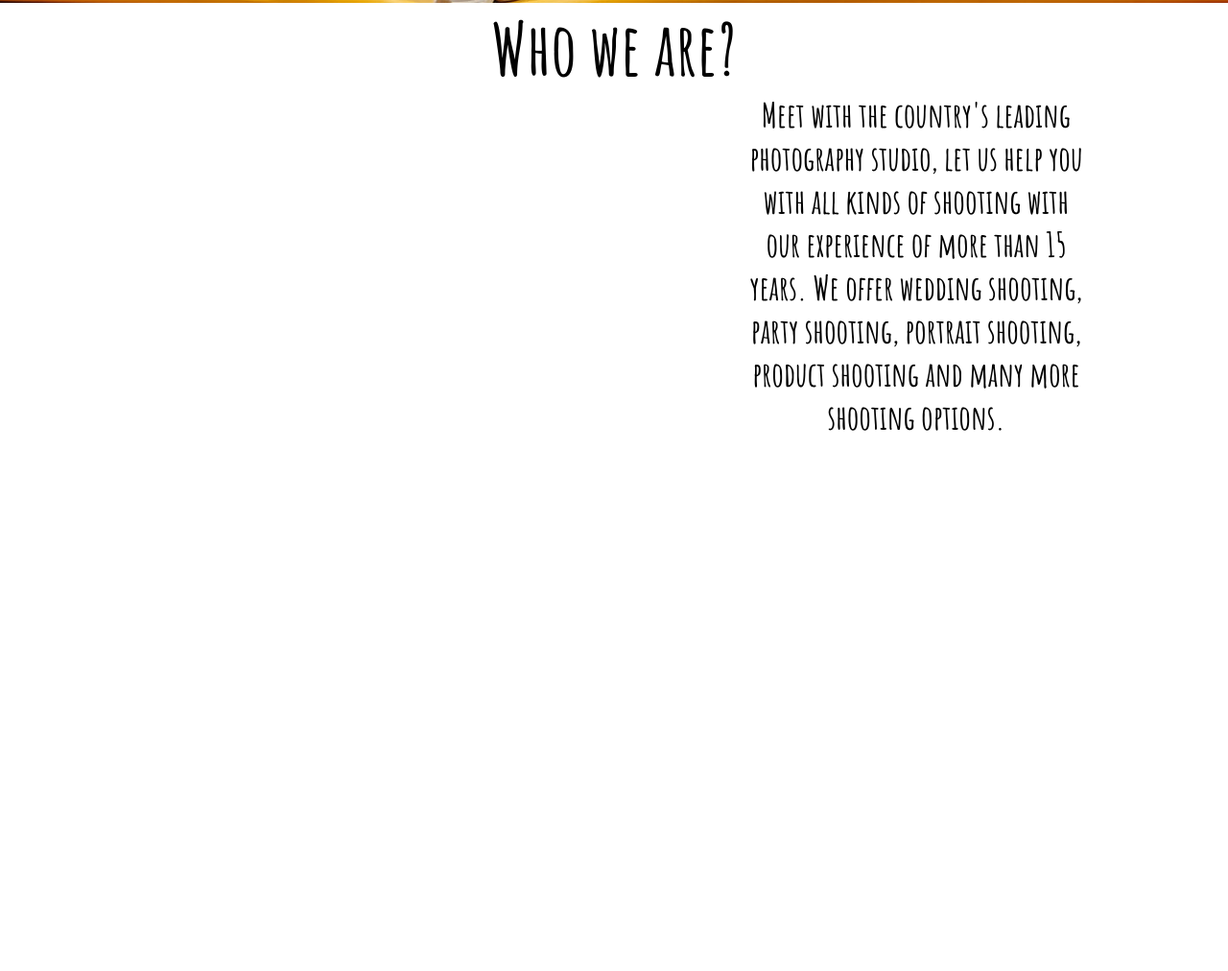
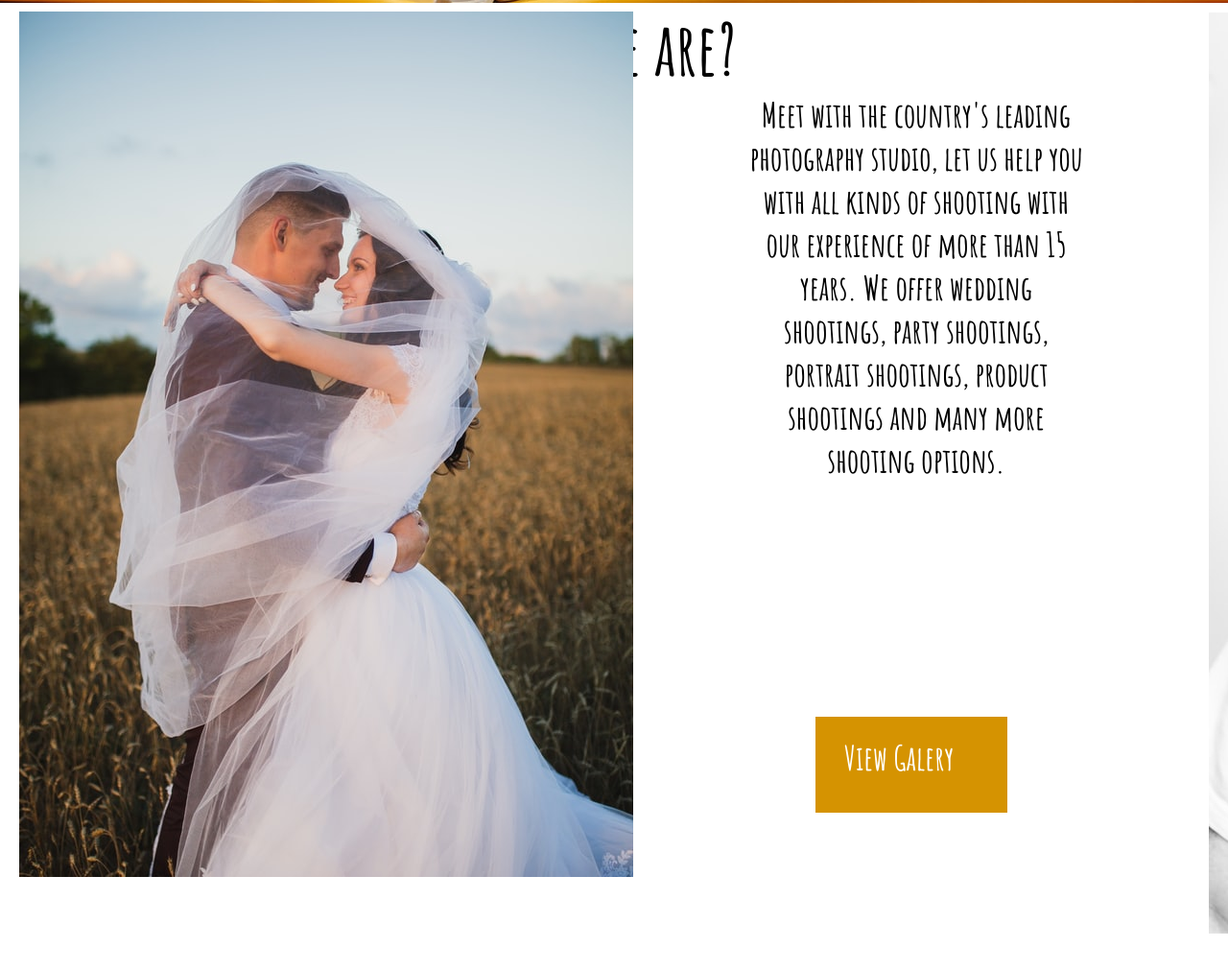
Before and after one commit to 01-turgut/White-Swan-Photo-Studio, a plain HTML site: page index.html in a window 1280 px wide. Shown: the part 972-1984 px from the top of the page at 96% size. Before the commit the page ends 1429 px from the top, so only its background shows below. Drawn offline with Linux system fonts and the light colour scheme.

Commit message:
Add link button to gallery and style

```diff
--- a/Assets/CSS/style.css
+++ b/Assets/CSS/style.css
@@ -1,5 +1,5 @@
 @import url('https://fonts.googleapis.com/css2?family=Amatic+SC:wght@700&family=Josefin+Slab&display=swap');
-@import url('https://fonts.googleapis.com/css2?family=Josefin+Slab&display=swap');
+
 
 /* Root Settings */
 * {
@@ -96,21 +96,54 @@
     position: absolute;
 
 }
+
 /* Main Article */
 
-#w-w-r-h{
+#w-w-r-h {
     font-size: 50px;
 }
 
-.about{
+.about {
     text-align: center;
 
 }
 
-#w-w-r-p{
+#w-w-r-p {
+
     font-size: 35px;
     width: 350px;
     height: 100px;
     position: relative;
     left: 780px;
 }
+
+#left {
+    position: relative;
+    left: -760px;
+    top: -490px;
+}
+
+#right {
+    position: relative;
+    right: -480px;
+    top: -1400px;
+}
+#g-button{
+    width: 200px;
+    height: 100px;
+    background-color: #d59301;
+    color: #302f37;
+    position: relative;
+    right: -850px;
+    top: 550px;
+}
+
+#g-button a{
+    color: white;
+    text-align: center;
+    font-size: 35px;
+    position: relative;
+    top: 20px;
+    left: 30px;
+    text-decoration: none;
+}
--- a/index.html
+++ b/index.html
@@ -44,9 +44,15 @@
                 <p>
                     Meet with the country's leading photography studio, let us help you with all kinds of shooting with
                     our experience of more than 15 years.
-                    We offer wedding shooting, party shooting, portrait shooting, product shooting and many more
+                    We offer wedding shootings, party shootings, portrait shootings, product shootings and many more
                     shooting options.
+
+                    <img id="left" src="/Assets/CSS/images/wedding.jpg" alt="cuddling couple">
+                    <img id="right" src="/Assets/CSS/images/male-portrait.jpg" alt="male photo">
                 </p>
+            </div>
+            <div id="g-button">
+                <h2><a href="#gallery">View Galery</a></h2>
             </div>
         </article>
     </section>
```
Also changed, not shown: Assets/CSS/images/male-portrait.jpg (added), Assets/CSS/images/wedding.jpg (added).
